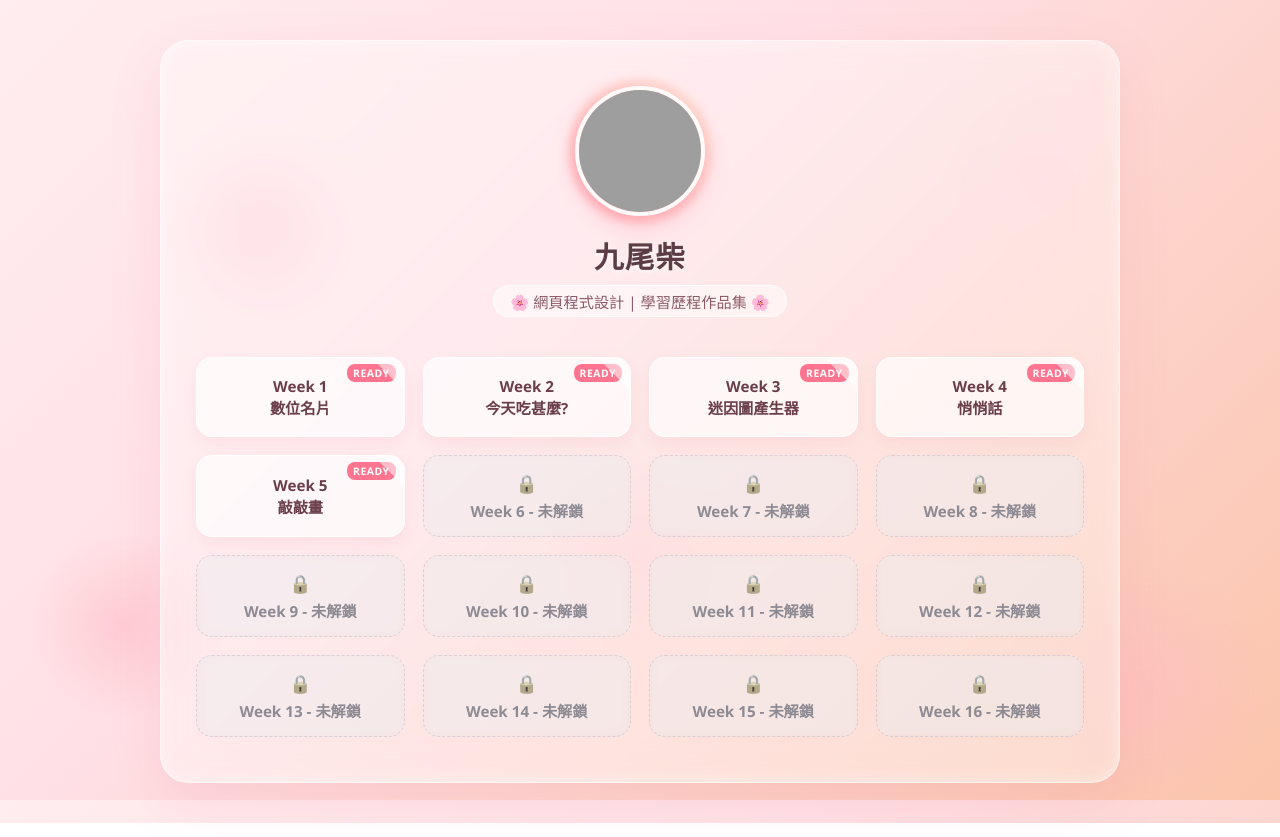
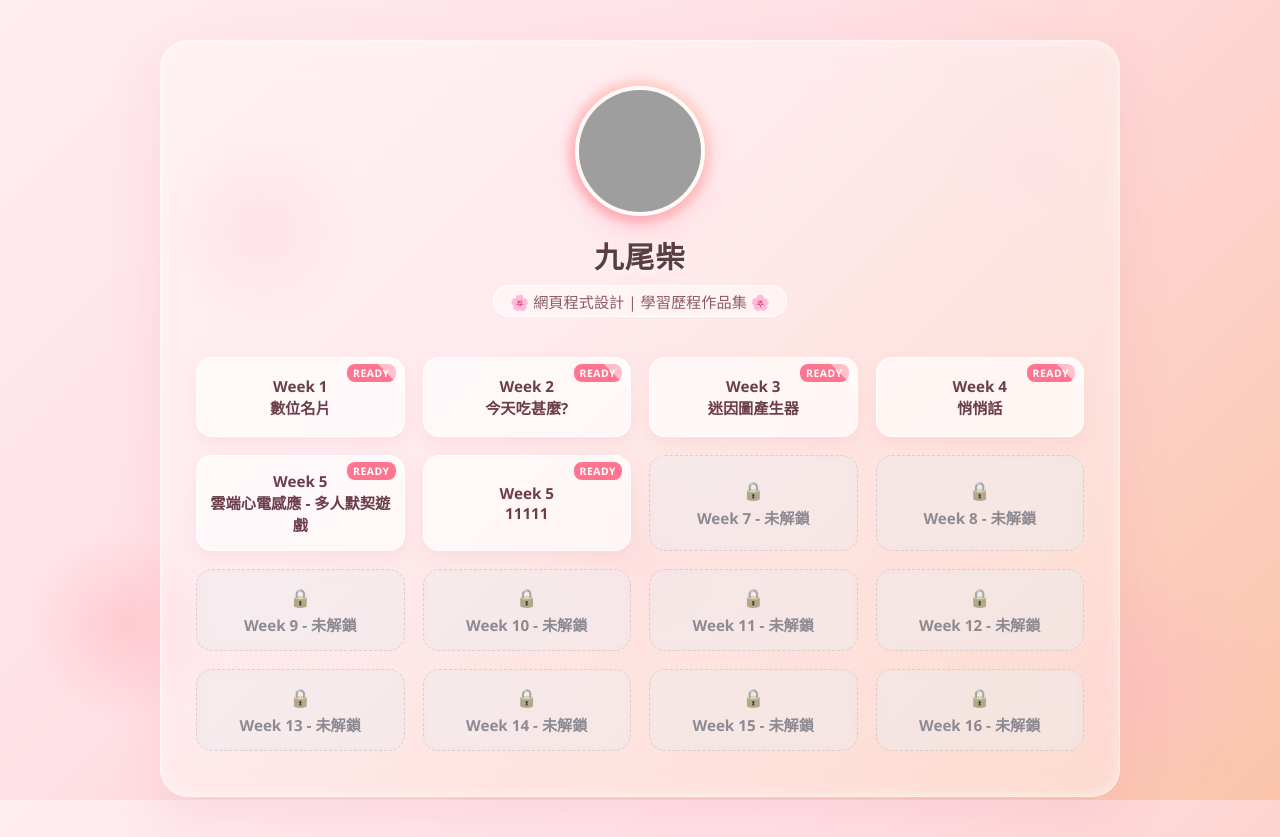
Before and after one commit to s26122109-ops/bluestar, a plain HTML site: page index.html in a window 1280 px wide. Drawn offline with Linux system fonts and the light colour scheme; grey boxes are pictures that could not be loaded.

Commit message:
Update index.html

```diff
--- a/index.html
+++ b/index.html
@@ -345,13 +345,14 @@
            <!-- 按鈕 5：已解鎖 -->
             <a href="w5/index.html" class="btn btn-unlocked">
                 <span>Week 5</span>
-                <span>敲敲畫</span>
+                <span>雲端心電感應 - 多人默契遊戲</span>
             </a>
 
-            <div class="btn btn-locked">
-                <span class="lock-icon">🔒</span>
-                <span>Week 6 - 未解鎖</span>
-            </div>
+            <!-- 按鈕 6：已解鎖 -->
+            <a href="w6/index.html" class="btn btn-unlocked">
+                <span>Week 5</span>
+                <span>11111</span>
+            </a>
 
             <div class="btn btn-locked">
                 <span class="lock-icon">🔒</span>
```
